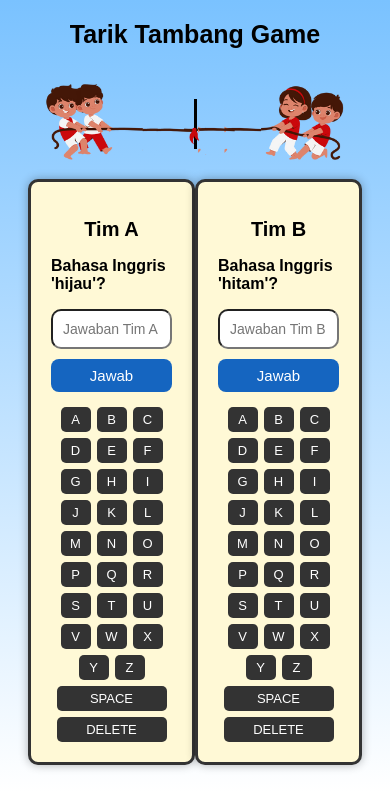
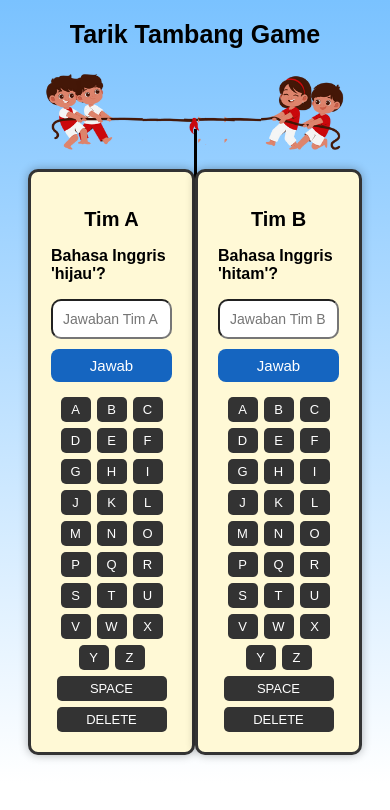
Before and after one commit to mhamry/tarik_tambang, a plain HTML site: page index.html in a window 390 px wide. Drawn offline with Linux system fonts and the light colour scheme.

Commit message:
ubah margin bottom

```diff
--- a/style.css
+++ b/style.css
@@ -30,7 +30,7 @@ h1 {
   display: flex;
   justify-content: center;
   margin: auto;
-  /* margin-top: -180px; */
+  /* margin-bottom: -180px; */
 }
 
 .line {
@@ -181,6 +181,7 @@ button:hover {
 @media (max-width: 578px) {
   h1 {
     font-size: 25px;
+    margin-bottom: 100px;
   }
 
   .pertanyaan-wrapper {
@@ -188,7 +189,7 @@ button:hover {
   }
 
   .gambar {
-    margin-top: -70px;
+    margin-top: -170px;
   }
   .gambar img {
     width: 80%;
@@ -231,6 +232,7 @@ button:hover {
 
   .container {
     margin-top: -80px;
+    margin-bottom: 60px;
   }
 
   .line {
```
